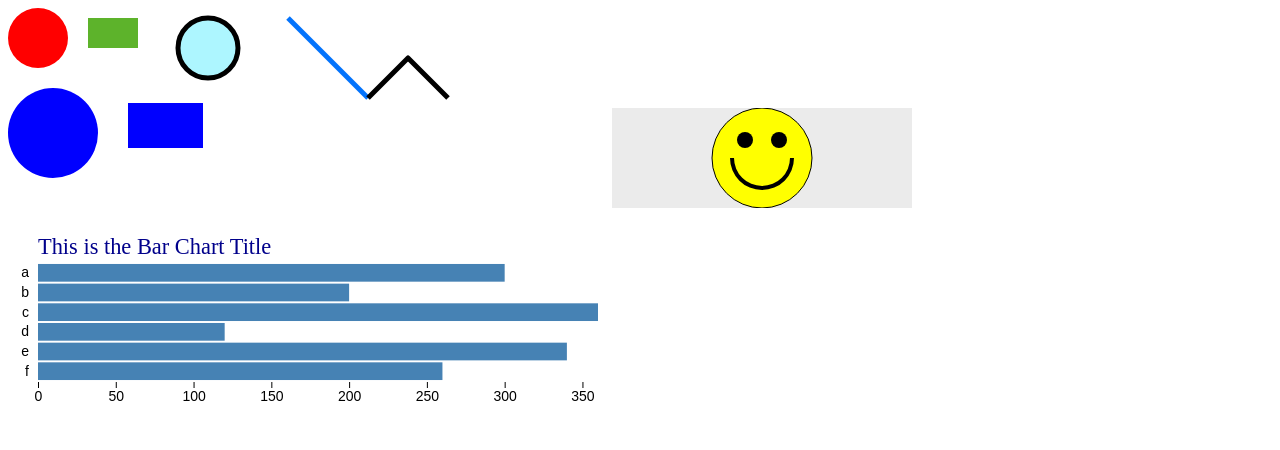
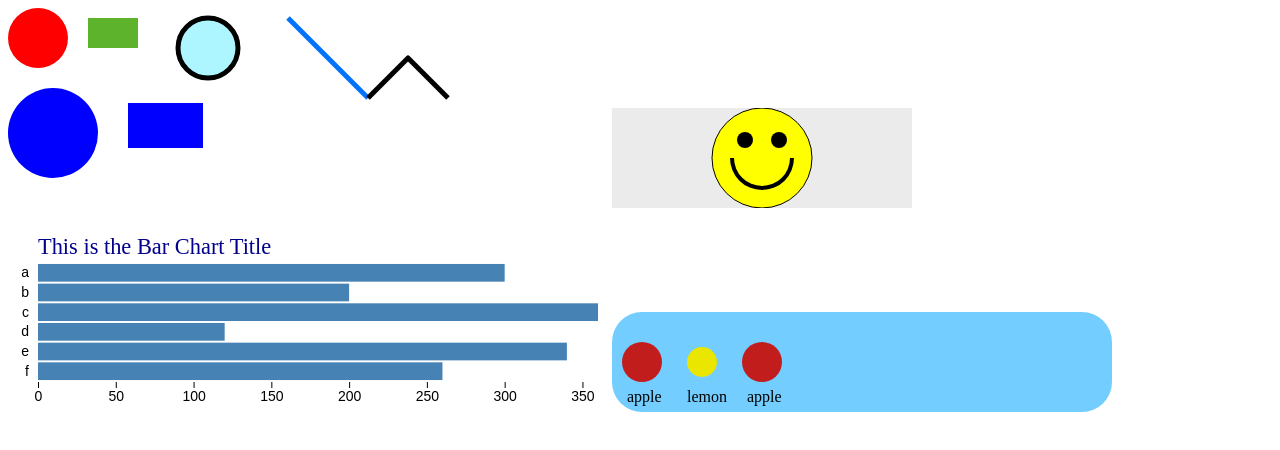
Before and after one commit to kexiZeroing/FE-Learning-notes, a plain HTML site: page demo/svg-and-d3.html in a window 1280 px wide. Drawn offline with nearby package versions, Linux system fonts and the light colour scheme.

Commit message:
chore update

```diff
--- a/demo/svg-and-d3.html
+++ b/demo/svg-and-d3.html
@@ -152,5 +152,102 @@
       .attr('fill', 'darkblue')
       .text('This is the Bar Chart Title');
   </script>
+
+  <svg id="d3-update-fruits" width="500" height="100"></svg>
+  <script>
+    const updateFruitsSvg = d3.select('#d3-update-fruits');
+    const updateFruitsSvgWidth = +updateFruitsSvg.attr('width'),
+          updateFruitsSvgHeight = +updateFruitsSvg.attr('height');
+
+    const colorScale = d3.scaleOrdinal()
+      .domain(['apple', 'lemon'])
+      .range(['#c11d1d', '#eae600']);
+
+    const radiusScale = d3.scaleOrdinal()
+      .domain(['apple', 'lemon'])
+      .range([20, 15]);
+
+    const fruitBowlRender = (selection, { fruits }) => {
+      // D3 data join: an array of data and DOM elements together create a join
+      // `enter` selection means have the data but no corresponding DOM elements
+      // `exit` selection means have the element but no data (old DOM elements that don't correspond to any data)
+      // `update` is the case where there are existing DOM elements that correspond to the data we want to update (the join itself is an update selection)
+      // merge function is for both `enter` and `update`
+
+      const bowl = selection.selectAll('rect').data([null])
+        .enter().append('rect')
+          .attr('width', updateFruitsSvgWidth)
+          .attr('height', updateFruitsSvgHeight)
+          .attr('rx', 30)
+          .attr('fill', '#73ceff');
+
+      const circles = selection.selectAll('circle').data(fruits);
+      circles
+        .enter().append('circle')
+          .attr('cx', (d, i) => i * 60 + 30)
+          .attr('cy', updateFruitsSvgHeight / 2)
+        .merge(circles)
+          .attr('r', d => radiusScale(d.type))
+          .attr('fill', d => colorScale(d.type));
+
+      // circles
+      //   .attr('r', d => radiusScale(d.type))
+      //   .attr('fill', d => colorScale(d.type));
+
+      circles
+        .exit().remove();
+
+      const labels = selection.selectAll('text').data(fruits);
+      labels
+        .enter().append('text')
+          .attr('x', (d, i) => i * 60 + 15)
+          .attr('y', updateFruitsSvgHeight / 2 + 40)
+        .merge(labels)
+          .text(d => d.type)
+      labels
+        .exit().remove();
+
+      // Group the circle and text as a `g`
+      // const fruitGroups = selection.selectAll('g').data(fruits);
+      // const groupsEnter = fruitGroups.enter().append('g');
+      // groupsEnter
+      //   .merge(fruitGroups)
+      //     .attr('transform', (d, i) => `translate(${i * 60 + 30}, ${updateFruitsSvgHeight / 2})`)
+      // fruitGroups.exit().remove();
+
+      // groupsEnter.append('circle')
+      //   .merge(fruitGroups.select('circle'))
+      //     .attr('r', d => radiusScale(d.type))
+      //     .attr('fill', d => colorScale(d.type));
+
+      // groupsEnter.append('text')
+      //   .merge(fruitGroups.select('text'))
+      //     .attr('x', -15)
+      //     .attr('y', 40)
+      //     .text(d => d.type);
+    }
+
+    const makeFruit = type => ({ type });
+    let fruits = d3.range(5).map(() => makeFruit('apple'));
+    fruitBowlRender(updateFruitsSvg, { fruits });
+
+    // eat an apple after 1s
+    setTimeout(() => {
+      fruits.pop();
+      fruitBowlRender(updateFruitsSvg, { fruits });
+    }, 1000);
+
+    // replace an apple with a lemon after 2s
+    setTimeout(() => {
+      fruits[2].type = 'lemon'
+      fruitBowlRender(updateFruitsSvg, { fruits });
+    }, 2000);
+
+    // eat the second apple
+    setTimeout(() => {
+      fruits = fruits.filter((f, i) => i !== 1);
+      fruitBowlRender(updateFruitsSvg, { fruits });
+    }, 3000);
+  </script>
 </body>
 </html>
```
Also changed, not shown: I-know-nothing.md (+2 -0 lines).
